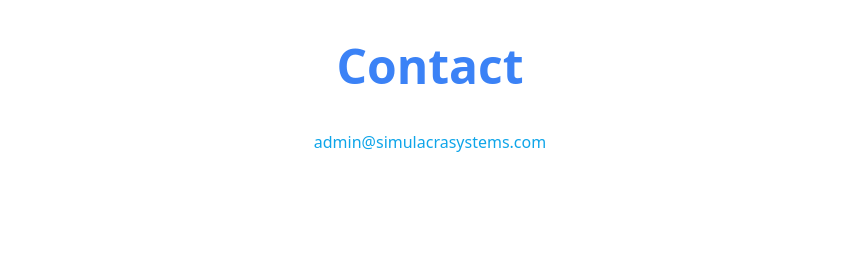
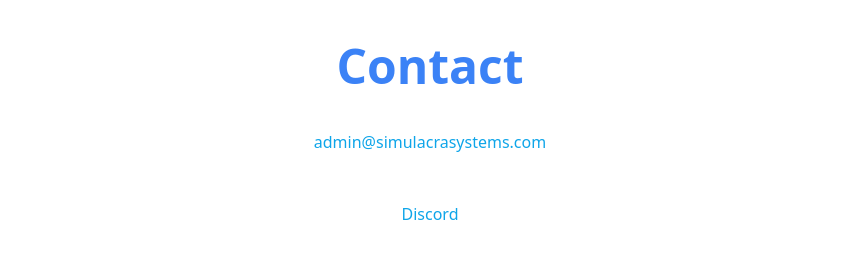
Before and after one commit to Simulacra-Systems/simulacra-systems.github.io, an Eleventy site: page src/index.html in a window 1280 px wide. Shown: the part 1512-1786 px from the top of the page, without its empty margins (210-1069 px from the left). Before the commit the page ends 1714 px from the top, so only its background shows below. Built offline with nearby package versions, Linux system fonts and the light colour scheme; Eleventy itself is replaced by a stand-in of ours; files that its build step writes are made by us from their sources.

Commit message:
Add link to Discord

```diff
--- a/src/index.html
+++ b/src/index.html
@@ -29,8 +29,11 @@ layout: default
   </div>
   <div>
     <h2 class="my-4 mx-auto text-center text-5xl font-bold text-blue-500">Contact</h2>
-    <div class="container mx-auto flex flex-col pt-3 px-6 col-2 items-center pb-12 ">
+    <div class="container mx-auto flex flex-col pt-3 px-6 col-2 items-center pb-12">
       <a href="mailto:admin@simulacrasystems.com" class="pt-3 text-sky-500">admin@simulacrasystems.com</a>
+    </div>
+    <div class="container mx-auto flex flex-col px-6 col-2 items-center pb-12">
+      <a href="https://discord.gg/tfJKZpeK" class="text-sky-500">Discord</a>
     </div>
   </div>
 
```
